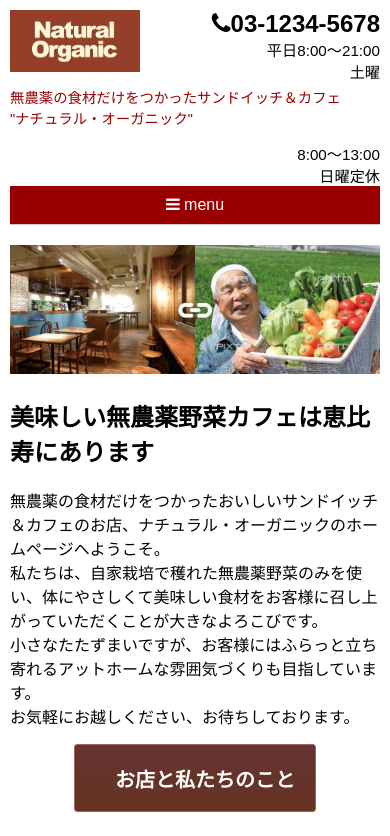
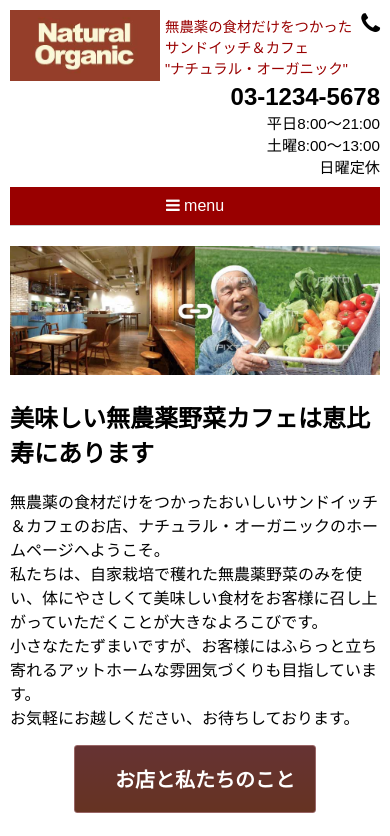
Before and after one commit to cel-cana/cel-cana.github.io, a plain HTML site: page index.html in a window 390 px wide. Shown: the top 836 px of the page. Drawn offline with nearby package versions, Linux system fonts and the light colour scheme.

Commit message:
ヘッダ部修正（スマホ用）

```diff
--- a/index.html
+++ b/index.html
@@ -14,10 +14,10 @@
 				<a href=""><img src="logo.jpg" alt="logo"></a>
 			</div>
 			<div class="advertise">
-				<p>無農薬の食材だけをつかったサンドイッチ＆カフェ<br>"ナチュラル・オーガニック"</p>
+				<p>無農薬の食材だけをつかった<span class="br">サンドイッチ＆カフェ</span><br>"ナチュラル・オーガニック"</p>
 			</div>
 			<div class="tel">
-				<h2><i class="fa fa-phone"></i>03-1234-5678</h2><p>平日8:00〜21:00<span class="br"> 土曜8:00〜13:00</span><span class="br"> 日曜定休</span></p>
+				<h2><i class="fa fa-phone"></i>03-1234-5678</h2><p>平日8:00〜21:00<span class="br2"> 土曜8:00〜13:00</span><span class="br2"> 日曜定休</span></p>
 			</div>
 		</header>
 
@@ -25,9 +25,9 @@
 			<div id="toggle"><a href="#"><i class="fa fa-bars"></i> menu</a></div>
 			<ul id="menu">
 				<nav>
-				<li id="br2"><a href=""><i class="fa fa-home"></i> ホーム</a></li>
+				<li><a href=""><i class="fa fa-home"></i> ホーム</a></li>
 				<li><a href=""><i class="fa fa-leaf"></i> 無農薬へのこだわり</a></li>
-				<li id="br2"><a href=""><i class="fa fa-leanpub"></i> メニュー</a></li>
+				<li><a href=""><i class="fa fa-leanpub"></i> メニュー</a></li>
 				<li><a href=""><i class="fa fa-user"></i> お店と私たちのこと</span></a></li>
 				<li><a href=""><i class="fa fa-cutlery"></i> 人気の組み合わせ</a></li>
 				<li><a href=""><i class="fa fa-comment"></i> お客さまのひとこと</a></li>
--- a/style.scss
+++ b/style.scss
@@ -25,6 +25,7 @@ body {
 			margin: 0;
 			padding: 0 0 0 20px;
 			float: left;
+
 		}
 		.tel {
 			text-align: right;
@@ -33,7 +34,7 @@ body {
 				padding: 0;
 			}
 			p {
-				margin: 0;
+				margin: 0 0 10px 0;
 				padding: 0 0 -30px 0;
 				font-size: .95em;
 			}
@@ -160,11 +161,11 @@ body {
 }
 
 @media screen and (max-width: 1120px){
-
-	.br:before {
+		.br2:before {
 		content: "\A";
 		white-space: pre ;
 	}
+
 
 	.menu {
 		ul {
@@ -175,6 +176,26 @@ body {
 			}
 		}
 	}
+
+}
+
+@media screen and (max-width: 900px){
+		.br:before {
+		content: "\A";
+		white-space: pre ;
+	}
+	.wrapper {
+
+	header {
+		.advertise {
+			padding: 0 0 0 10px;
+			margin: 0;
+			p {
+				margin: 0;
+			}
+		}
+	}
+}
 }
 
 @media screen and (max-width: 768px){
@@ -186,11 +207,11 @@ body {
 		header {
 			.logo_img {
 				img {
-					width: 35%;
+
 				}
 			}
 			.advertise {
-				padding: 0;
+				padding: 5px;
 				font-size: .9em;
 			}
 		}
```
Also changed, not shown: style.css, 1 other file.
